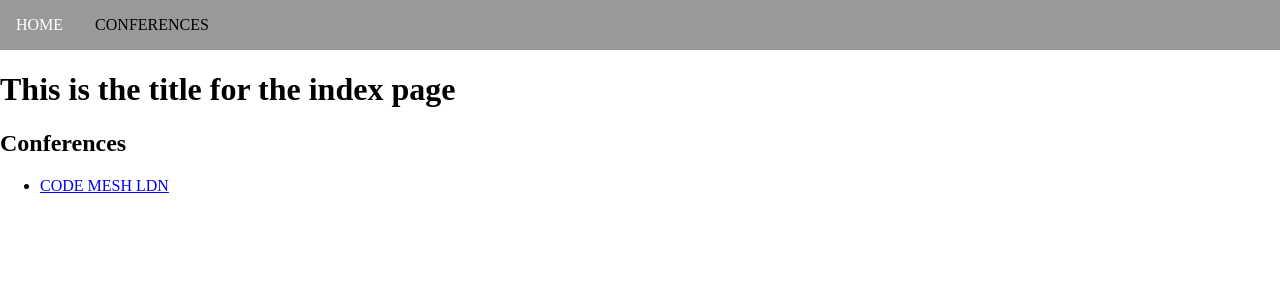
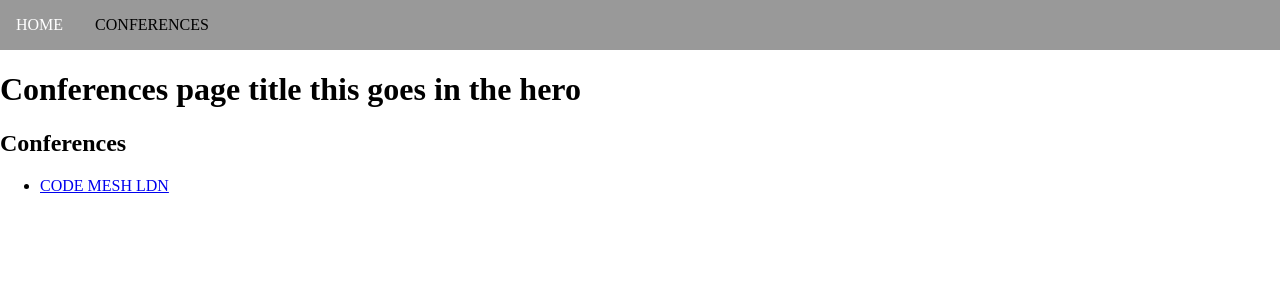
Before and after one commit to victorldleon/decap-jekyll-template, a Jekyll site: the page built from conferences.md, in a window 1280 px wide. Shown: the top 300 px of the page. Built offline with Jekyll 4.4.1, drawn with Linux system fonts in a browser that asks for light colours; a script that is not in the unit is left out.

Commit message:
Update Pages “conferences”

```diff
--- a/conferences.md
+++ b/conferences.md
@@ -1,5 +1,5 @@
 ---
-title: This is the title for the index page
+title: Conferences page title this goes in the hero
 layout: default
 ---
 
```
